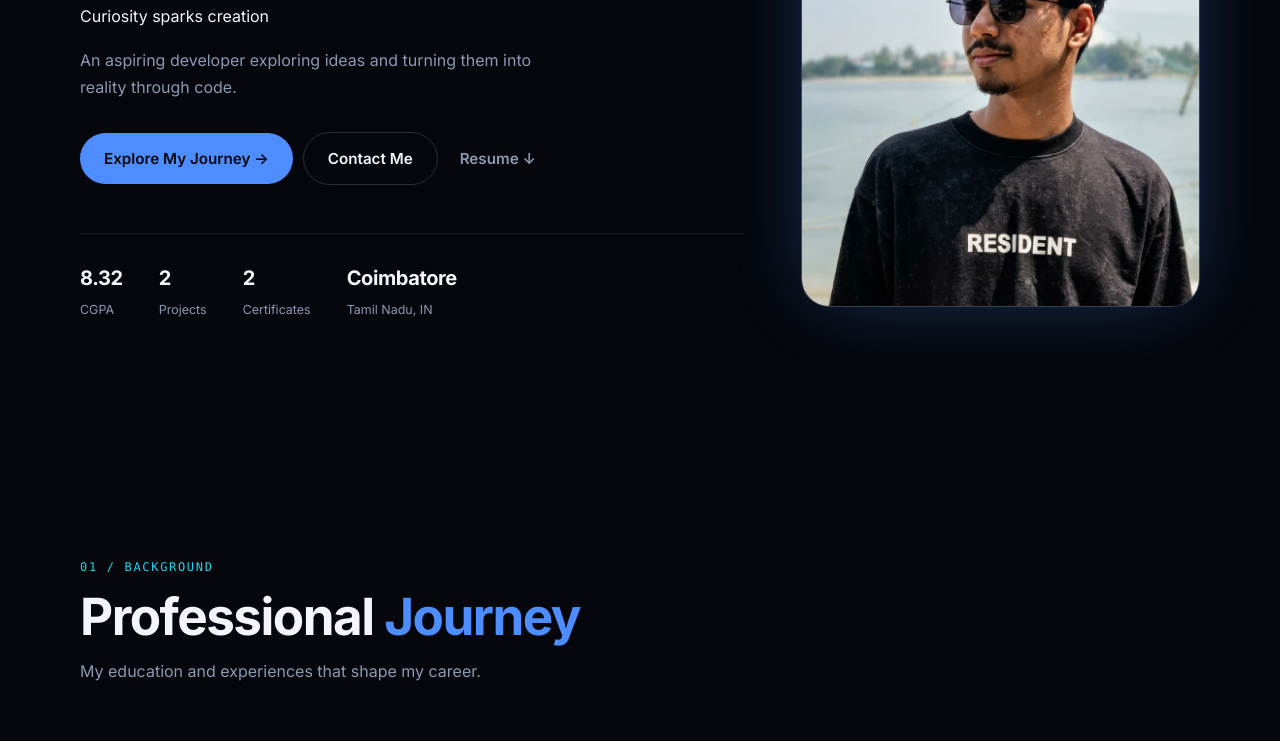
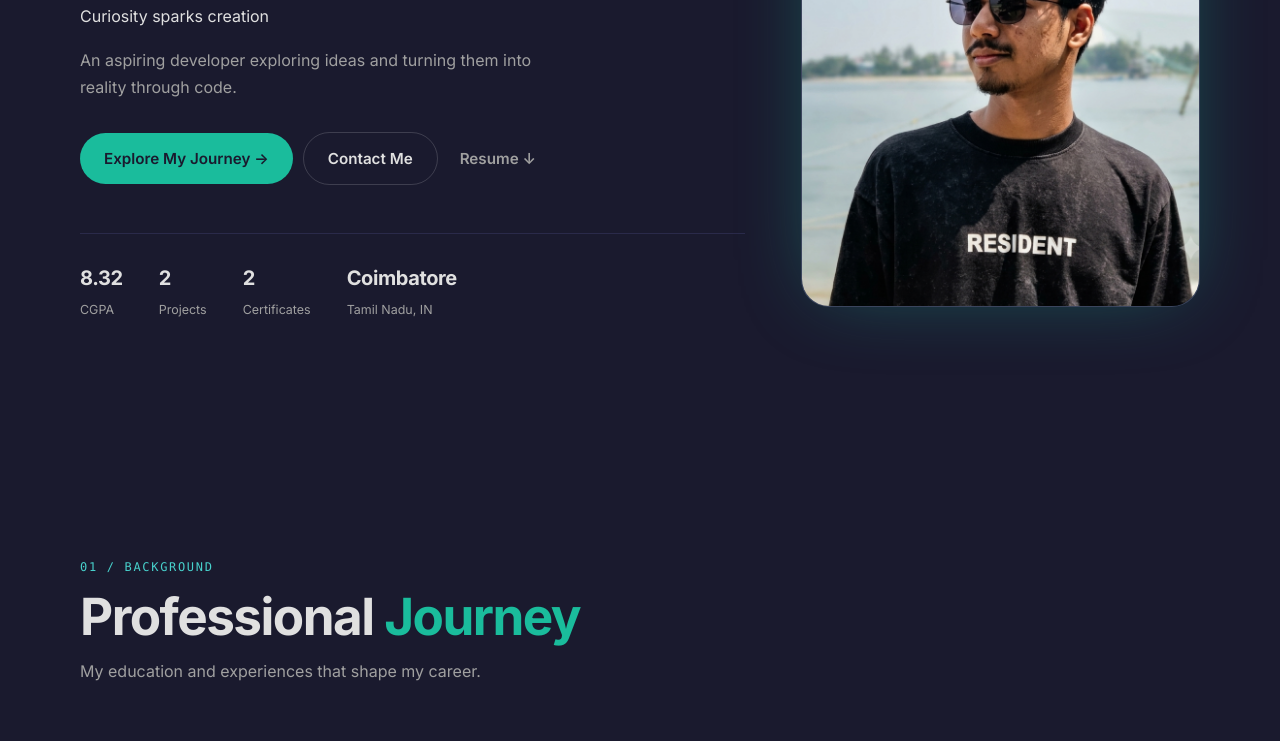
Before and after one commit to SanjayRaj2809/SanjayRaj-Portfolio-Rebuild, a plain HTML site: page index.html in a window 1280 px wide. Shown: the part 372-1113 px from the top of the page. Drawn offline with Linux system fonts and the light colour scheme; animation ran at ten frames a second.

Commit message:
theme change dark mode

```diff
--- a/css/theme.css
+++ b/css/theme.css
@@ -5,33 +5,33 @@
 ================================= */
 
 :root {
-    --bg-primary: #05070d;
-    --bg-secondary: #090d16;
-    --bg-card: #0c1220;
-    --bg-elevated: #121b2e;
+    --bg-primary: #1a1a2e;
+    --bg-secondary: #16213e;
+    --bg-card: #0f3460;
+    --bg-elevated: #16213e;
 
-    --accent-primary: #4d8dff;
-    --accent-secondary: #22d3ee;
-    --on-accent: #05070d;
+    --accent-primary: #1abc9c;
+    --accent-secondary: #48d1cc;
+    --on-accent: #1a1a2e;
 
-    --text-primary: #f2f5fb;
-    --text-secondary: #8c99b0;
+    --text-primary: #e0e0e0;
+    --text-secondary: #a0a0a0;
 
-    --border-color: rgba(255, 255, 255, 0.07);
+    --border-color: #2a2a4a;
     --border-strong: rgba(255, 255, 255, 0.16);
-    --shadow-color: rgba(0, 0, 0, 0.5);
+    --shadow-color: rgba(0, 0, 0, 0.4);
     --nav-bg: rgba(9, 13, 22, 0.72);
     --overlay: rgba(3, 5, 9, 0.9);
     --success: #34d399;
     /* Skill card glow */
---skill-border-hover: #4285ff;
---skill-shadow: rgba(50, 120, 255, 0.16);
---skill-icon-bg: rgba(55, 115, 220, 0.10);
---skill-icon-hover-bg: rgba(55, 115, 220, 0.18);
---skill-icon-glow: rgba(55, 115, 255, 0.25);
+--skill-border-hover: #1abc9c;
+--skill-shadow: rgba(26, 188, 156, 0.16);
+--skill-icon-bg: rgba(26, 188, 156, 0.10);
+--skill-icon-hover-bg: rgba(26, 188, 156, 0.18);
+--skill-icon-glow: rgba(26, 188, 156, 0.25);
 
 /* Hero text flicker */
---hero-flicker-glow: rgba(75, 145, 255, 0.35);
+--hero-flicker-glow: rgba(26, 188, 156, 0.35);
 
     /* Family section warm sub-palette */
     --warm-bg: #110d0b;
```
